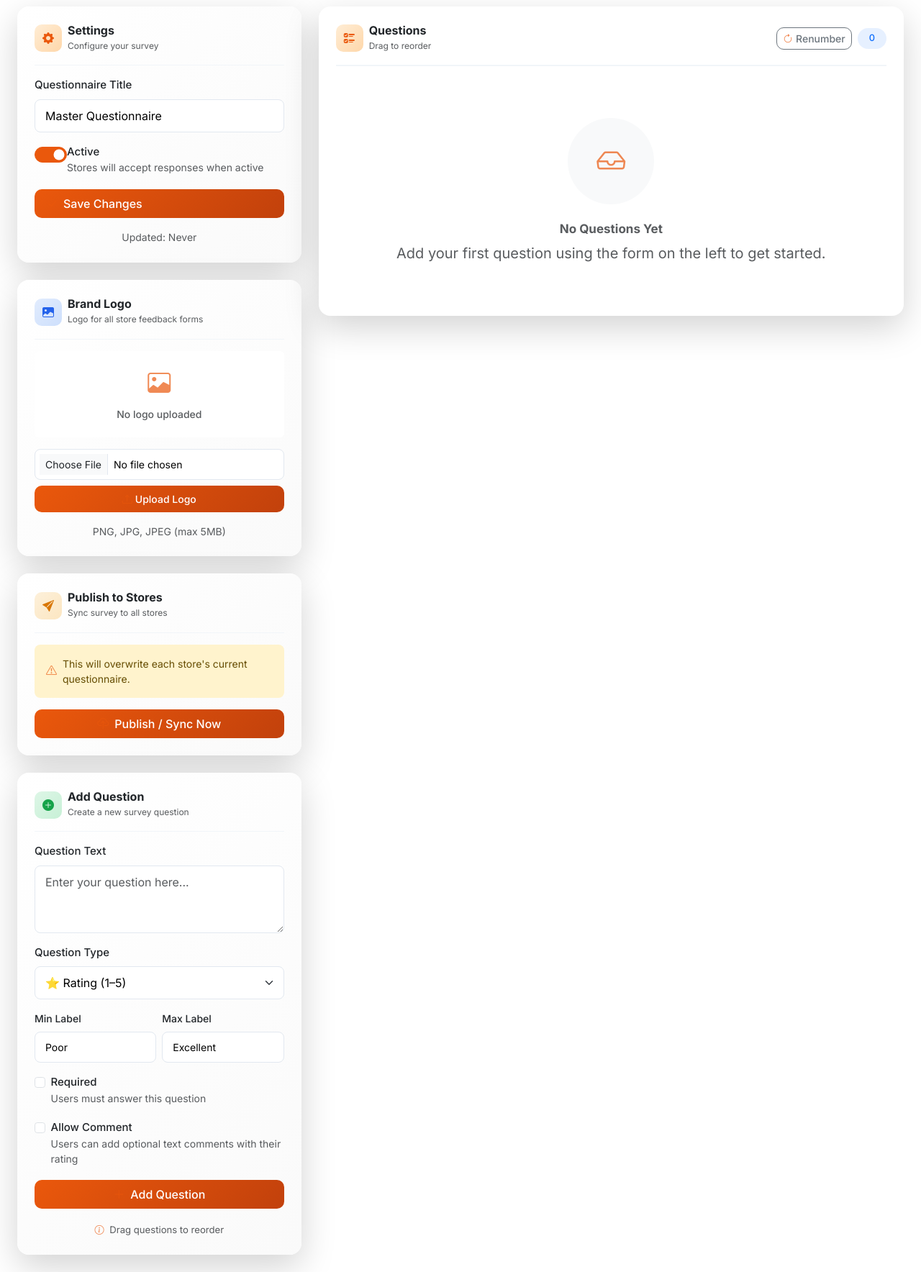
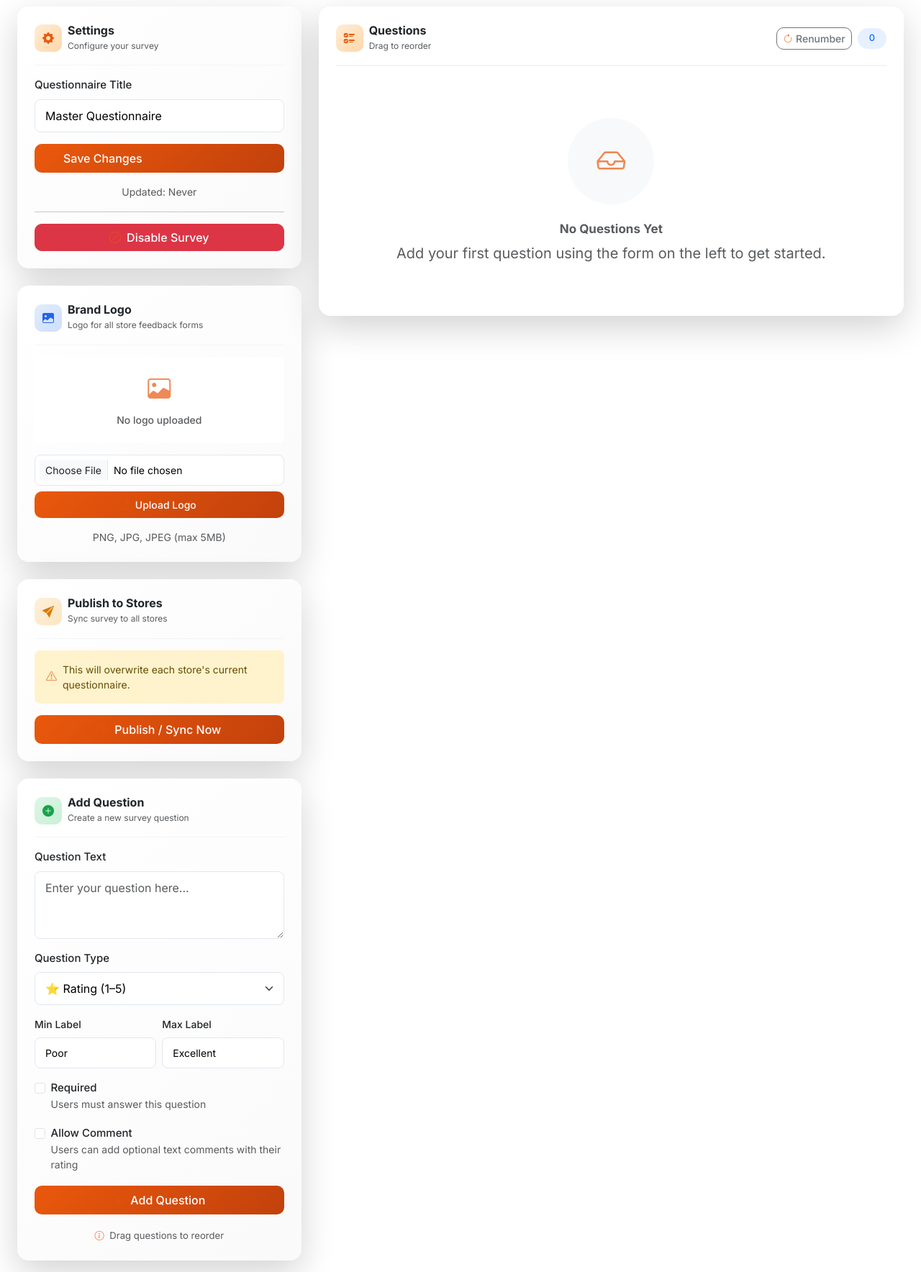
Before and after one commit to lorenzojacinto08-ux/feedback_system, a Flask app: page /admin/questionnaire in a window 1280 px wide. Shown: the part 172-1940 px from the top of the page at 72% size. Run offline with Flask 3, Linux system fonts and the light colour scheme; data that the repository does not hold is empty.

Commit message:
Replace toggle switch with disable/enable survey button with confirmation

```diff
--- a/app.py
+++ b/app.py
@@ -1450,6 +1450,34 @@ def create_app() -> Flask:
 
         count = publish_template_to_all_stores()
         flash(f"Published to {count} store(s) Successfully", "success")
+        return redirect(url_for("master_questionnaire"))
+
+    @app.route("/admin/questionnaire/toggle-active", methods=["POST"])
+    def master_toggle_active():
+        template = ensure_template_questionnaire()
+        current_active = template.get("is_active", False)
+        new_active = not current_active
+
+        conn = get_db_connection()
+        try:
+            cursor = conn.cursor()
+            cursor.execute(
+                """
+                UPDATE questionnaires
+                SET is_active = %s
+                WHERE id = %s AND is_template = TRUE
+                """,
+                (new_active, int(template["id"])),
+            )
+            conn.commit()
+        finally:
+            conn.close()
+
+        if new_active:
+            flash("Survey enabled successfully. Stores can now accept feedback.", "success")
+        else:
+            flash("Survey disabled successfully. Stores can no longer accept feedback.", "warning")
+
         return redirect(url_for("master_questionnaire"))
 
     @app.route("/admin/questionnaire/preview")
--- a/templates/master_questionnaire/master_questionnaire.html
+++ b/templates/master_questionnaire/master_questionnaire.html
@@ -59,21 +59,6 @@ PURPOSE: "Master Questionnaire" editor. Allows admins to build the global templa
               <label class="form-label fw-medium" for="title">Questionnaire Title</label>
               <input class="form-control" id="title" name="title" value="{{ master.title }}" required />
             </div>
-            <div class="form-check form-switch">
-              <input
-                class="form-check-input"
-                type="checkbox"
-                value="on"
-                id="is_active"
-                name="is_active"
-                {% if master.is_active %}checked{% endif %}
-                style="width: 3em; height: 1.5em;"
-              />
-              <label class="form-check-label" for="is_active">
-                <span class="fw-medium">Active</span>
-                <small class="text-muted d-block">Stores will accept responses when active</small>
-              </label>
-            </div>
             <div class="d-flex gap-2 align-items-center">
               <button class="btn btn-primary d-flex align-items-center flex-grow-1" type="submit">
                 <i class="bi bi-check-lg me-2"></i>Save Changes
@@ -85,6 +70,22 @@ PURPOSE: "Master Questionnaire" editor. Allows admins to build the global templa
               </span>
             </div>
           </form>
+          <hr class="my-3">
+          <div class="text-center">
+            {% if master.is_active %}
+            <form method="POST" action="{{ url_for('master_toggle_active') }}" onsubmit="return confirm('Are you sure you want to disable the survey? This will prevent all stores from accepting feedback.');">
+              <button class="btn btn-danger w-100 d-flex align-items-center justify-content-center" type="submit">
+                <i class="bi bi-slash-circle me-2"></i>Disable Survey
+              </button>
+            </form>
+            {% else %}
+            <form method="POST" action="{{ url_for('master_toggle_active') }}" onsubmit="return confirm('Are you sure you want to enable the survey? This will allow all stores to accept feedback.');">
+              <button class="btn btn-success w-100 d-flex align-items-center justify-content-center" type="submit">
+                <i class="bi bi-check-circle me-2"></i>Enable Survey
+              </button>
+            </form>
+            {% endif %}
+          </div>
         </div>
       </div>
 
```
